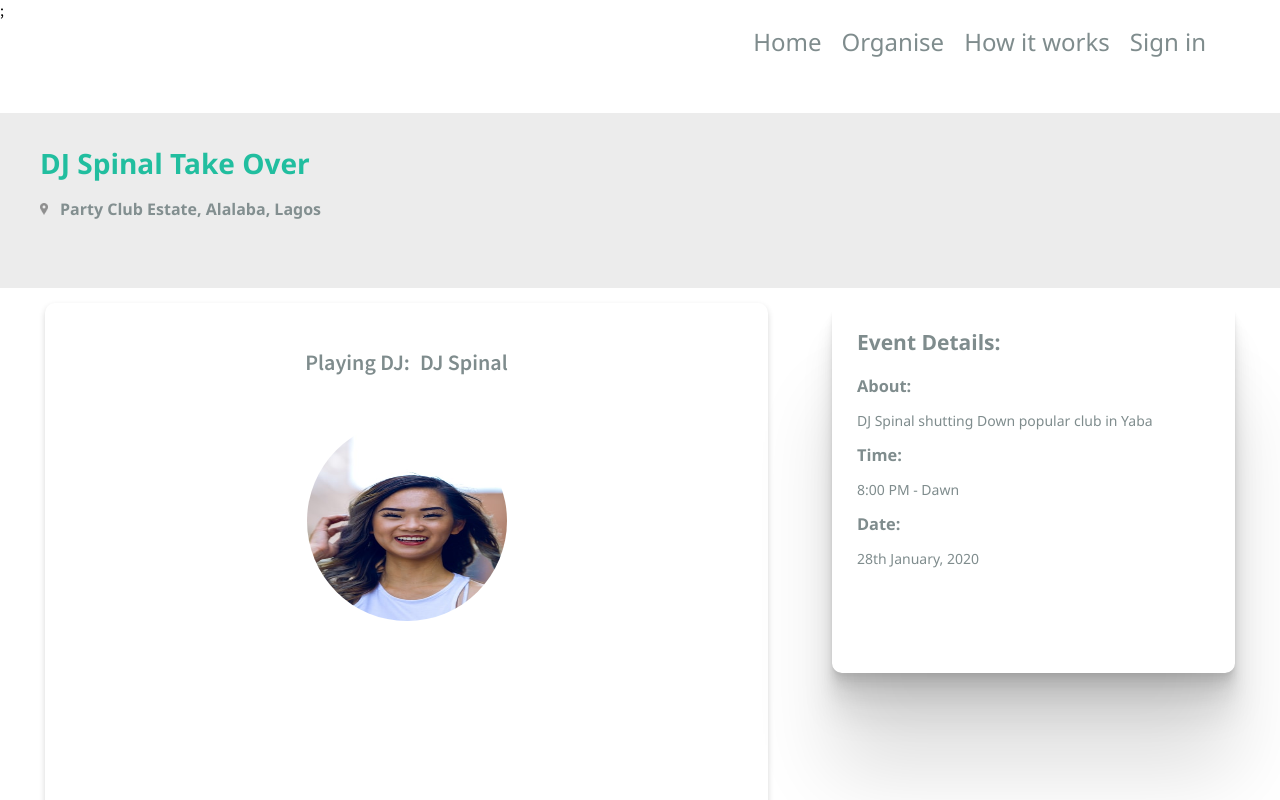
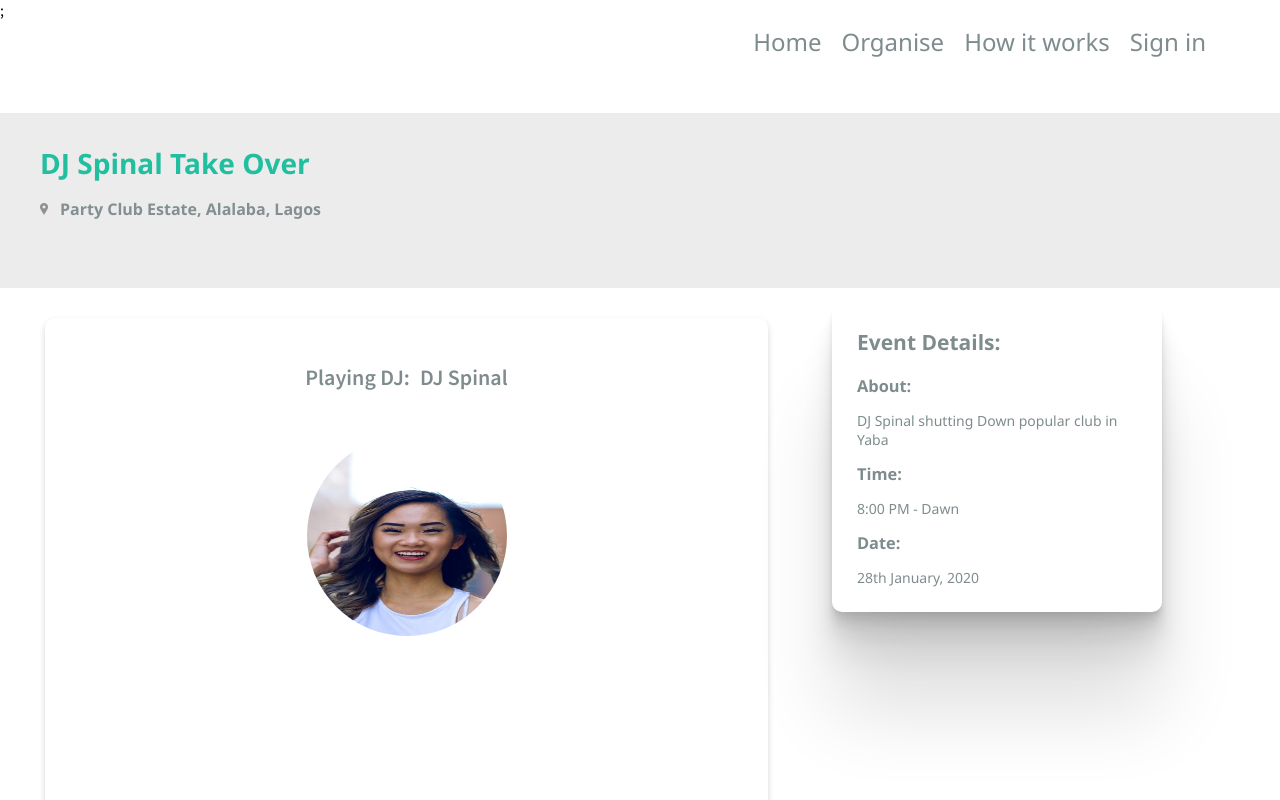
Before and after one commit to meekg33k/sca-code-queens, a React (Create React App) app: page /event in a window 1280 px wide. Shown: the top 800 px of the page. Built offline with nearby package versions, Linux system fonts and the light colour scheme.

Commit message:
CoverPhoto component now visible in Storybook

```diff
--- a/src/components/CoverPhoto/CoverPhoto.css
+++ b/src/components/CoverPhoto/CoverPhoto.css
@@ -14,13 +14,13 @@
    margin: 45px;
    font-size: 18px;
    font-weight: 600;
-   /*align-items: center;*/
+
 }
 
-.coverFirst {
+.firstText {
     margin-right: 10px;
 }
 
-.coverPhoto > img {
-    margin: 15px 0;
-}
+/*.coverPhoto > img {
+    margin: 5px 0;
+}*/
--- a/src/components/CoverPhoto/index.js
+++ b/src/components/CoverPhoto/index.js
@@ -8,7 +8,7 @@ const CoverPhoto = ({name, coverimg}) => {
     return (
         <div className="coverPhoto">
             <div className="coverText">
-                <div className="coverFirst">
+                <div className="firstText">
                     <Text text="Playing DJ:" color="greyish" size="extrasmall" />
                 </div>
             <Text text={name} color="greyish" size="extrasmall" />
--- a/src/components/EventDetail/EventDetail.css
+++ b/src/components/EventDetail/EventDetail.css
@@ -1,11 +1,11 @@
 .eventDetails{
-    margin: 15px 45px 15px 0;
-    height: 40vh;
+    /*margin: 15px 45px 15px 0;
+    height: 40vh; */
+    border-radius: 10px 10px;
     border: 0px grey solid;
-    border-radius: 10px 10px;
     padding: 25px;
     font-size: 14px;
-    /*width: 280px;*/
+    width: 280px;
     box-shadow:
     0 2.8px 2.2px rgba(0, 0, 0, 0.034),
     0 6.7px 5.3px rgba(0, 0, 0, 0.048),
@@ -13,8 +13,8 @@
     0 22.3px 17.9px rgba(0, 0, 0, 0.072),
     0 41.8px 33.4px rgba(0, 0, 0, 0.086),
     0 100px 80px rgba(0, 0, 0, 0.12);
-        /* use flexbox
-    position: relative;
+        /* use flexbox */
+    /* position: relative;
     left: 50%;
     bottom: 130%; */
 }
--- a/src/pages/EventPage/EventPage.css
+++ b/src/pages/EventPage/EventPage.css
@@ -2,10 +2,11 @@ body {
     overflow-x: hidden;
 }
 
-.songDetails {
+.djDetails {
     display: flex;
     flex-wrap: wrap;
     justify-content: space-between;
+    margin-top: 15px;
 }
 
 .photoCover {
--- a/src/pages/EventPage/index.js
+++ b/src/pages/EventPage/index.js
@@ -14,7 +14,7 @@ export const EventPage = () => {
         name= "DJ Spinal Take Over"
         location="Party Club Estate, Alalaba, Lagos"
       />
-      <div className="songDetails">
+      <div className="djDetails">
         <div className="photoCover">
             <CoverPhoto name="DJ Spinal" coverimg="./assets/smiley.jpg" />
         </div>
```
Also changed, not shown: 1 other file (tests, documents, lock files or other folders).
